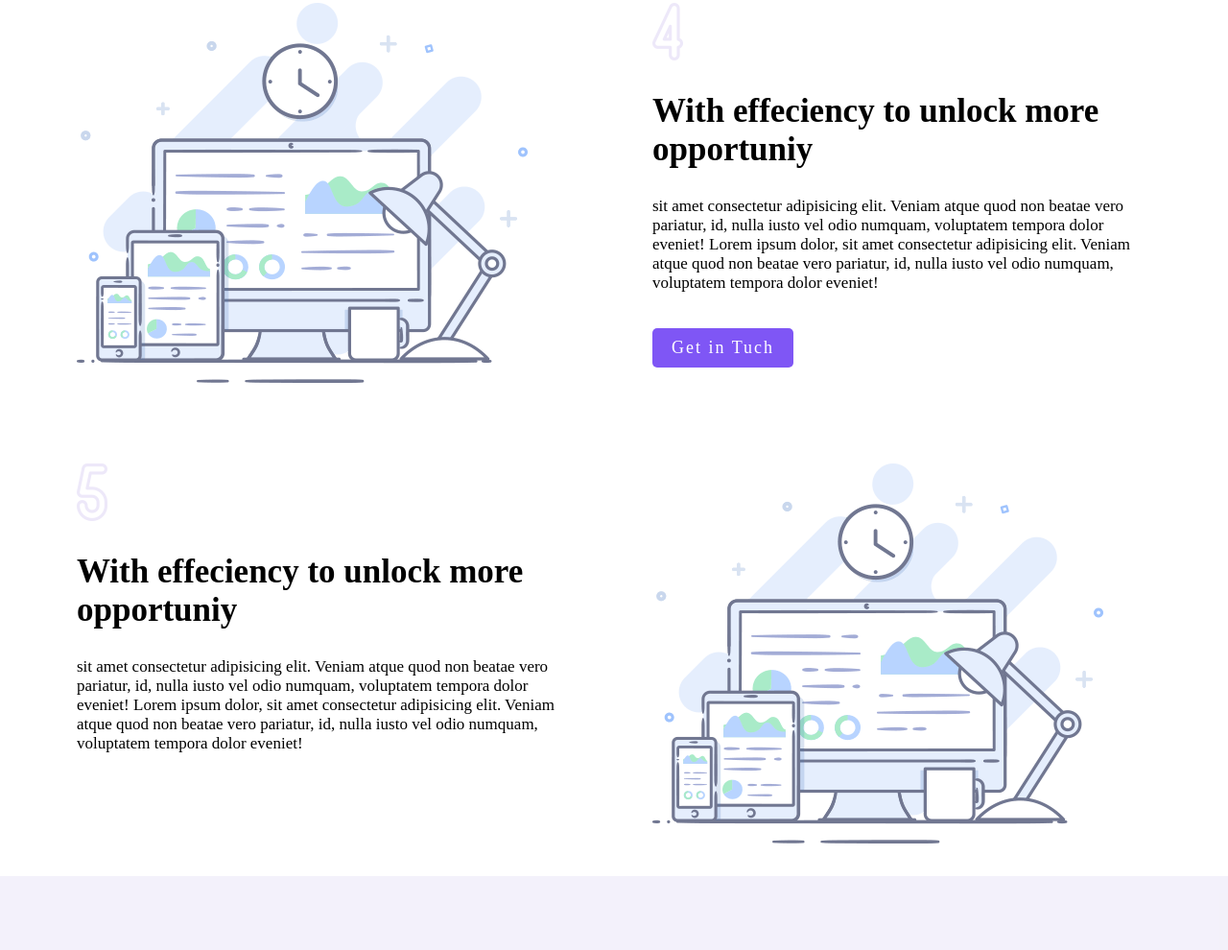
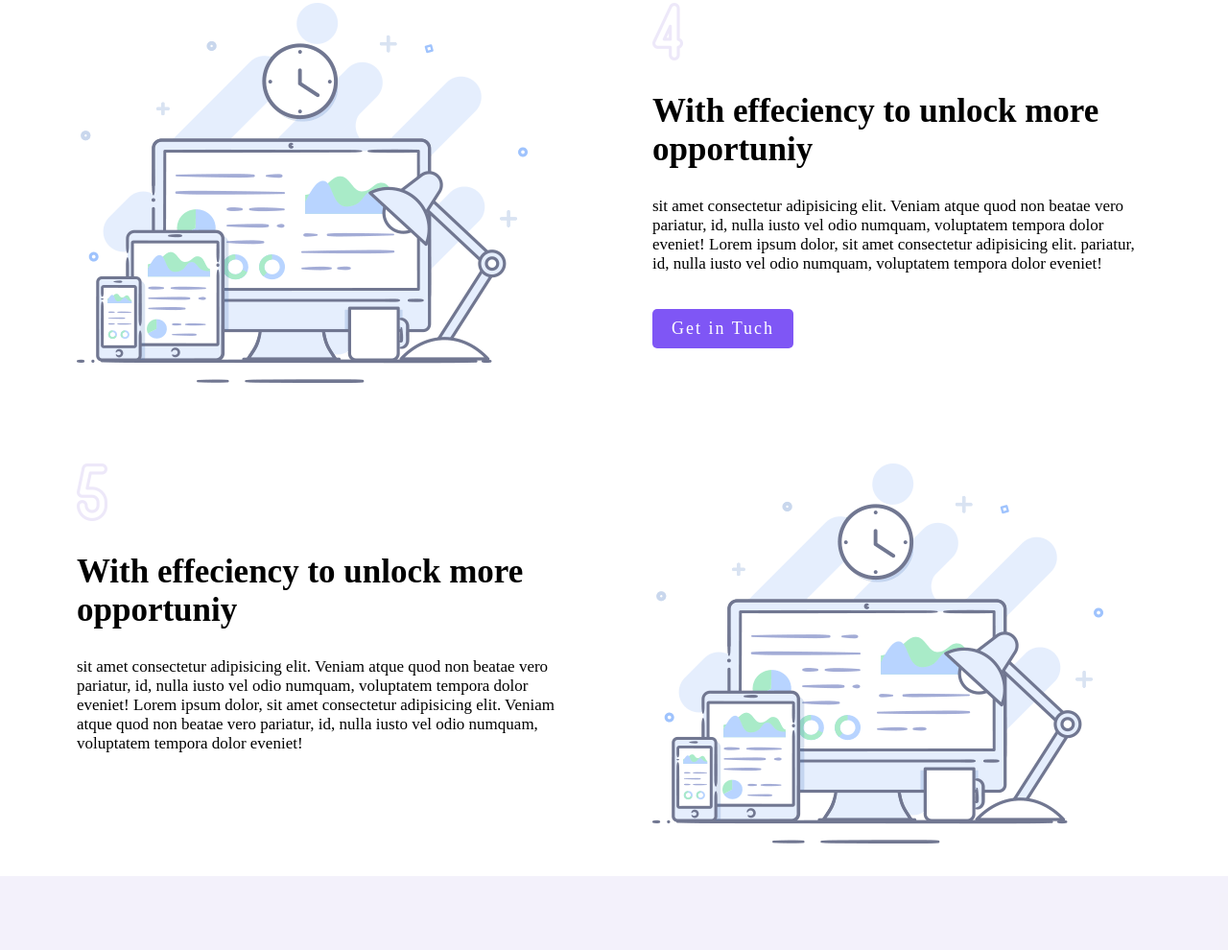
Before and after one commit to aliwebdev1/class9, a plain HTML site: page index.html in a window 1280 px wide. Shown: the part 1864-2854 px from the top of the page at 96% size. Drawn offline with Linux system fonts and the light colour scheme.

Commit message:
second ttim

```diff
--- a/index.html
+++ b/index.html
@@ -113,7 +113,7 @@
                     <p>sit amet consectetur adipisicing elit. Veniam atque quod non beatae vero
                         pariatur, id, nulla iusto vel odio numquam, voluptatem tempora dolor eveniet! Lorem ipsum
                         dolor,
-                        sit amet consectetur adipisicing elit. Veniam atque quod non beatae vero
+                        sit amet consectetur adipisicing elit.
                         pariatur, id, nulla iusto vel odio numquam, voluptatem tempora dolor eveniet!</p>
                     <a target="_blank" href="#"> Get in Tuch</a>
                 </div>
```
